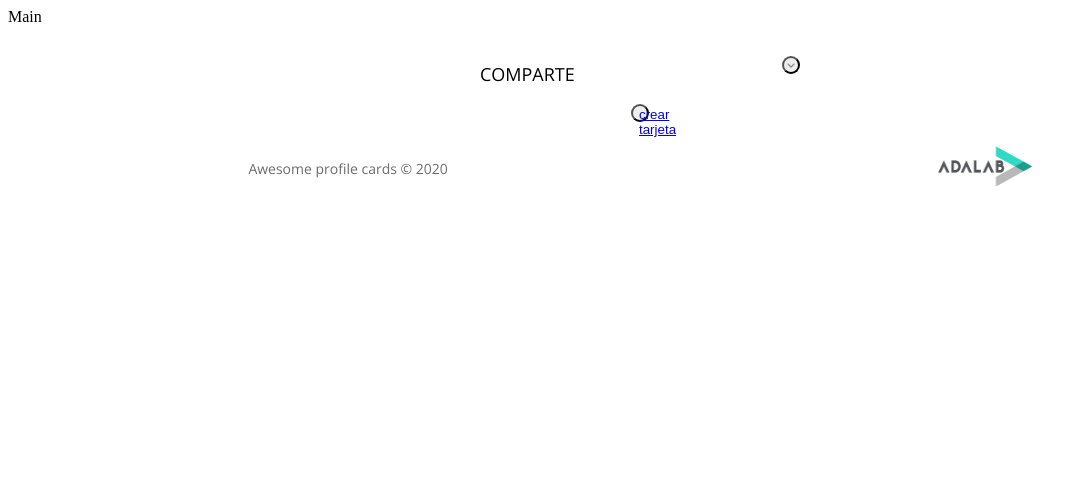
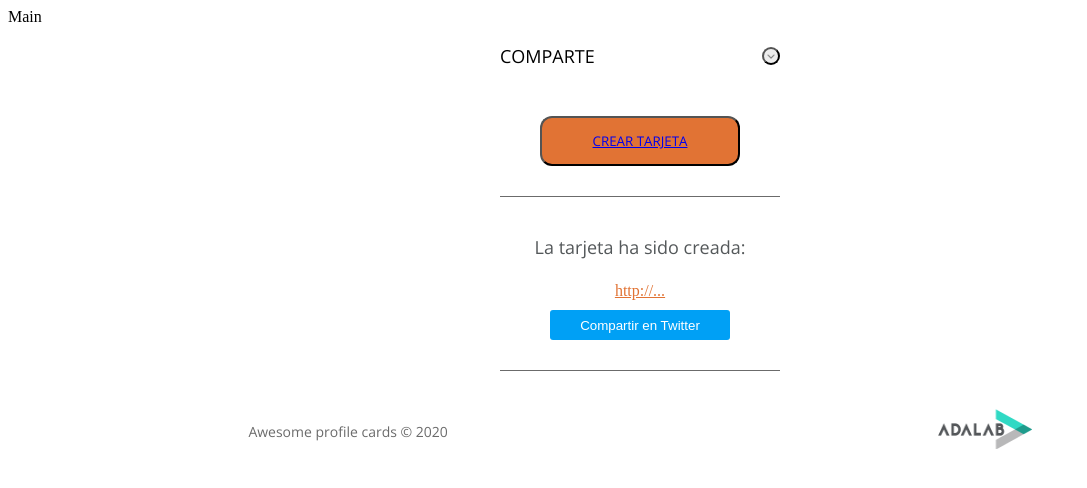
Before and after one commit to Adalab/project-promo-i-module-2-team-4-afternoon, a website: page public/index.html in a window 1280 px wide. Shown: the whole page, without its empty margins (0-1087 px from the left). Drawn offline with nearby package versions, Linux system fonts and the light colour scheme.

Commit message:
share not finished

```diff
--- a/_src/assets/scss/layouts/_share.scss
+++ b/_src/assets/scss/layouts/_share.scss
@@ -3,13 +3,17 @@
     // flex-direction: column;
     // justify-content: center;
     // align-content: center;
+
+}
+
+.share-container{
+    border-bottom: solid 1px #6b6b6b;
 }
 
 .form-container{
-    width: 320px;
+    width: 280px;
     margin:auto;
-    padding-left: 20px;
-    padding-right: 20px;
+    padding:0;
 }
 
 .share-header{
@@ -49,7 +53,78 @@
 
 }
 
-.create-card-button{
+.create-card-button-container{
     text-align: center;
-    margin: auto;
+    margin-left: auto;
+    margin-right: auto;
+    margin-top: 0;
+    margin-bottom: 0;
+    // display: none;
+    padding-top: 30px;
+    padding-bottom: 30px;
+
+
+    .create-card-button{
+        width: 200px;
+        height: 50px;
+        background-color: #e17334;
+        color: white;
+        border-radius: 12px;
+
+            a{
+                text-transform: uppercase;
+                font-family: 'open sans';
+                font-weight: 500;
+            }
+    }
 }
+
+.created-container{
+    margin-left: auto;
+    margin-right: auto;
+    margin-top: 0;
+    margin-bottom: 0;
+    text-align: center;
+    // display: flex;
+    // flex-direction: column;
+    // justify-content: center;
+    padding-bottom: 30px;
+    p{
+        padding-top: 20px;
+        font-size: 18px;
+        color: #54585a;
+        font-family: 'open sans';
+
+    }
+
+    a{
+        display: block;
+        color:#e17334;
+        padding-bottom: 10px;
+        padding-top: 5px;
+    }
+
+    .share-twitter-button{
+        background-color: #00a0f5;
+        color: white;
+        border-radius: 3px;
+        width: 180px;
+        height: 30px;
+        margin-left: auto;
+        margin-right: auto;
+        border: 0;
+
+
+    }
+}
+
+.line-container{
+    width: 280px;
+    border-top:solid 1px #6b6b6b;
+    height: 30px;
+    margin-left: auto;
+    margin-right: auto;
+    margin-top: 0;
+    margin-bottom: 0;
+
+}
--- a/public/index.html
+++ b/public/index.html
@@ -15,21 +15,29 @@
         <div class="page">
             <main class="page__main">Main</main>
             <section class="forms_share">
-                <header class="form-container share-header">
-                    <div class="share-title">
-                        <img src="" alt="">
-                         <h3>comparte</h3>
-                    </div>
-                    <div class="share-button">
-                        <button type="button" class="button arrow-down">
-                            <!-- <img src="./assets/images/arrow-down.png"> -->
+                <div class=" form-container share-container">
+                    <header class="share-header">
+                        <div class="share-title"> <i class="far fa-share-alt"></i>
+                             <h3>comparte</h3>
+                        </div>
+                        <div class="share-button">
+                            <button type="button" class="button arrow-down" onclick="myFunction()">
+                                <!-- <img src="./assets/images/arrow-down.png"> --> <i class="far fa-angle-down"></i>
+                            </button>
+                        </div>
+                    </header>
+                    <div class="create-card-button-container">
+                        <button type="button" class="create-card-button"> <a href="#" arial-label="Crear tarjeta">crear tarjeta</a>
                         </button>
                     </div>
-                </header>
-                <div class="create-card-button">
-                    <button type="button" class="button arrow-up"> <a href="#" arial-label="Go to more reasons">crear tarjeta</a>
-                    </button>
                 </div>
+                <div class="created-container">
+                    <p>La tarjeta ha sido creada:</p> <a href="#">http://...</a>
+                    <button type="button"
+                    class="share-twitter-button"> <i class="fab fa-twitter"></i>
+Compartir en Twitter</button>
+                </div>
+                <div class="line-container"></div>
             </section>
             <footer class="page_footer">
                 <div class="footer-copyright">
```
Also changed, not shown: _src/templates/partials/_share.html (+21 -7 lines), public/assets/css/main.css, 1 other file.
